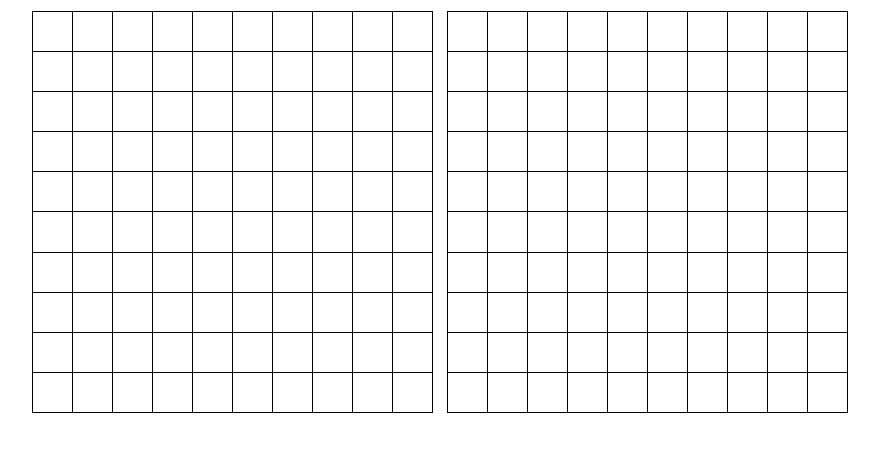
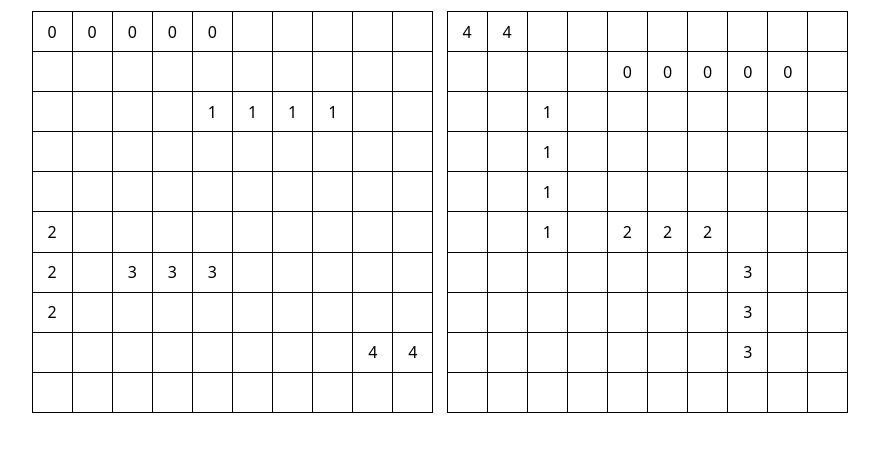
Before and after one commit to DanteR03/battleship, a website built with webpack: page src/template.html in a window 1280 px wide. Shown: the part 46-498 px from the top of the page, without its empty margins (200-1079 px from the left). Built offline with nearby package versions, Linux system fonts and the light colour scheme.

Commit message:
feat: add a method that fills the board with ships

```diff
--- a/src/gameDOM.js
+++ b/src/gameDOM.js
@@ -5,6 +5,7 @@ export function initializeBoard() {
   const playerTwo = new Player();
   playerOne.gameBoard.fillBoard();
   playerTwo.gameBoard.fillBoard();
+  populateBoardPredetermined(playerOne.gameBoard, playerTwo.gameBoard);
   const playerOneBoard = playerOne.gameBoard.getBoard();
   const playerTwoBoard = playerTwo.gameBoard.getBoard();
   const playerBoardContainers = document.querySelectorAll(".board-container");
@@ -14,12 +15,31 @@ export function initializeBoard() {
 
 function displayBoard(board, boardContainer) {
   const xArray = board;
+  let xCoord = 0;
+  let yCoord = 0;
   for (const yArray of xArray) {
     for (const cell of yArray) {
       const boardCell = document.createElement("div");
       boardCell.classList.add("board-cell");
+      boardCell.id = [xCoord, yCoord];
       boardCell.textContent = cell;
       boardContainer.append(boardCell);
+      yCoord++;
     }
+    yCoord = 0;
+    xCoord++;
   }
 }
+
+function populateBoardPredetermined(board1, board2) {
+  board1.placeShip([0, 0], "x", 5);
+  board1.placeShip([2, 4], "x", 4);
+  board1.placeShip([5, 0], "y", 3);
+  board1.placeShip([6, 2], "x", 3);
+  board1.placeShip([8, 8], "x", 2);
+  board2.placeShip([1, 4], "x", 5);
+  board2.placeShip([2, 2], "y", 4);
+  board2.placeShip([5, 4], "x", 3);
+  board2.placeShip([6, 7], "y", 3);
+  board2.placeShip([0, 0], "x", 2);
+}
--- a/src/styles.css
+++ b/src/styles.css
@@ -31,4 +31,7 @@ body {
 
 .board-cell{
   outline: 1px solid black;
+  display: flex;
+  align-items: center;
+  justify-content: center;
 }
```
